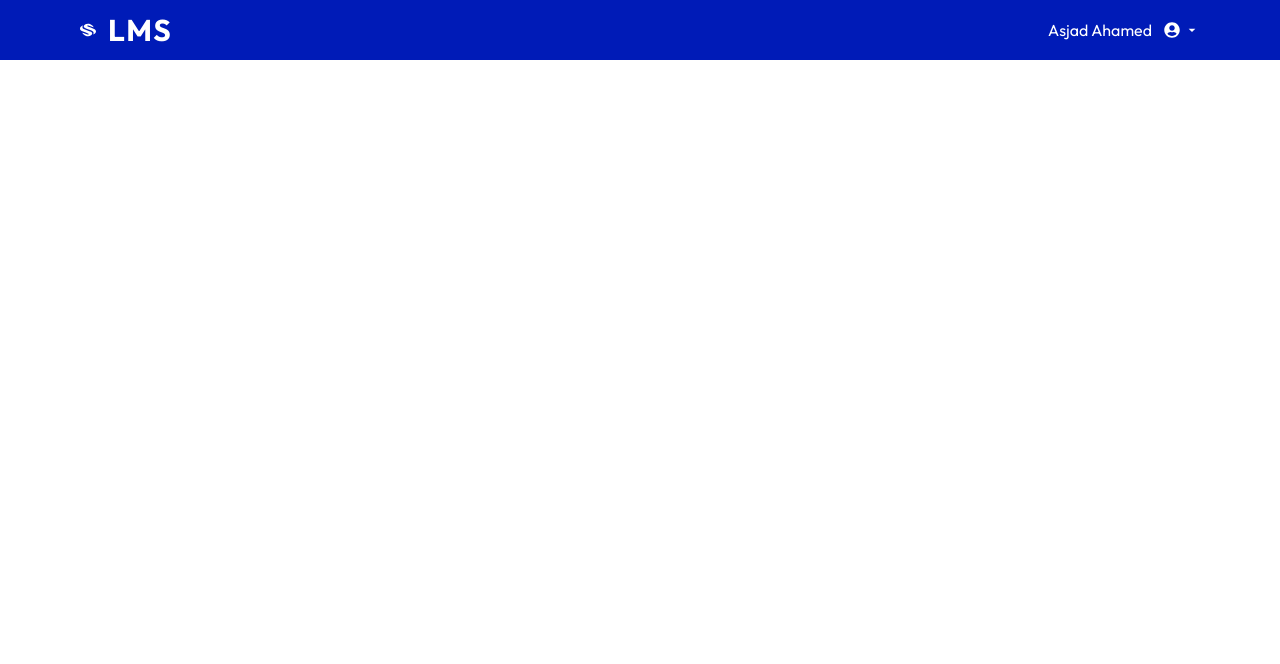
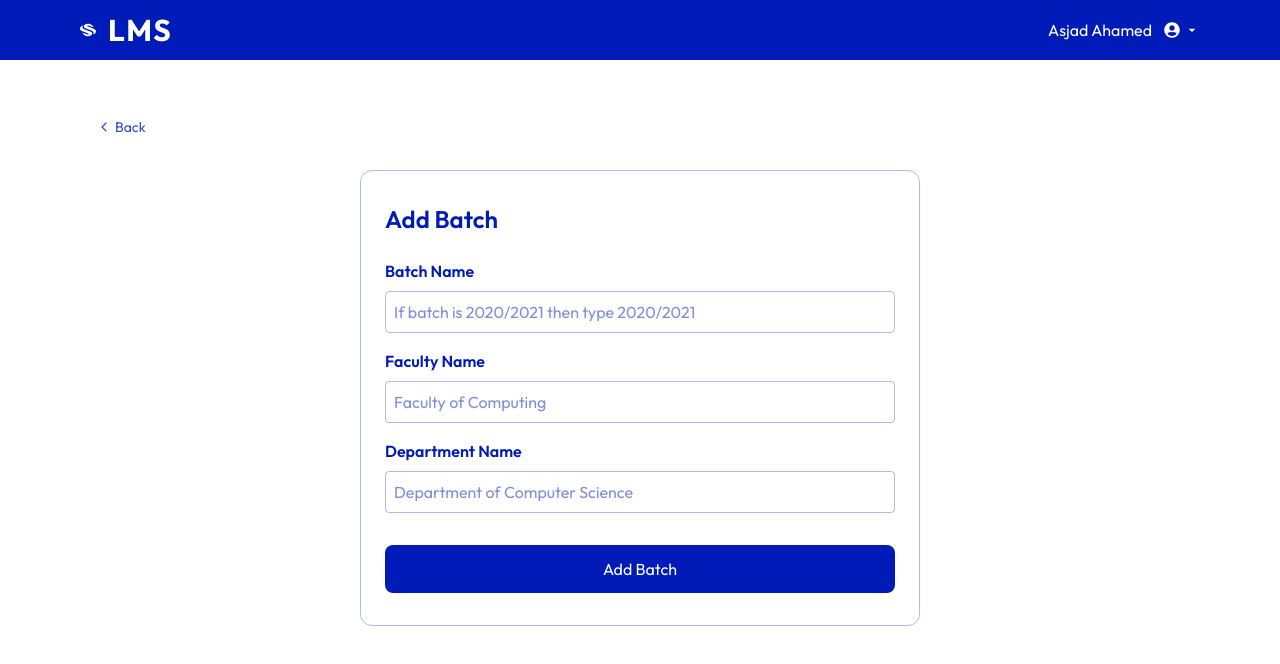
Before and after one commit to asjadahamed77/lms, a React (Vite) app in the folder frontend/: page /admin/batch-management/add-batch in a window 1280 px wide. Shown: the top 664 px of the page. Built offline with nearby package versions, Linux system fonts and the light colour scheme.

Commit message:
Created UI for Add Batch

```diff
--- a/frontend/src/pages/admin/batchManagement/AddBatch.jsx
+++ b/frontend/src/pages/admin/batchManagement/AddBatch.jsx
@@ -1,9 +1,57 @@
 import React from 'react'
+import { useNavigate } from 'react-router-dom';
+import { IoChevronBackSharp } from "react-icons/io5";
 
 const AddBatch = () => {
+  const navigate = useNavigate()
+
+  const submitHandler = (e) => {
+    e.preventDefault();
+
+  }
+
   return (
-    <div>
+    <div className='py-8 md:py-12'>
+      <button onClick={()=>navigate('/admin/batch-management')} className='flex items-center gap-1 text-sm mb-6 cursor-pointer  text-primaryColor/80 border border-transparent hover:border-primaryColor/80 px-4 py-2 rounded-full transition-all duration-300 ease-in-out hover:bg-primaryColor/10'>
+<p>
+        <IoChevronBackSharp className='' />
+</p>
+<p>Back</p>
+      </button>
+      <div className='w-full sm:w-3/4 md:w-1/2  mx-auto border rounded-xl border-primaryColor/30 px-2 sm:px-4 md:px-6 py-8 '>
+          <h1 className='text-2xl font-semibold'>Add Batch</h1>
+         <form onSubmit={submitHandler} className='flex flex-col gap-4 mt-6'>
+         <div className='flex flex-col  gap-2 '>
+          <label className="font-semibold">Batch Name</label>
+          <input
+              type="text"
+              placeholder="If batch is 2020/2021 then type 2020/2021"
+              className="p-2 w-full rounded border border-primaryColor/30"
+              required
+            />
+          </div>
+          <div className='flex flex-col  gap-2 '>
+          <label className="font-semibold">Faculty Name</label>
+          <input
+              type="text"
+              placeholder="Faculty of Computing"
+              className="p-2 w-full rounded border border-primaryColor/30"
+              required
+            />
+          </div>
+          <div className='flex flex-col  gap-2 '>
+          <label className="font-semibold">Department Name</label>
+          <input
+              type="text"
+              placeholder="Department of Computer Science"
+              className="p-2 w-full rounded border border-primaryColor/30"
+              required
+            />
+          </div>
+          <button type='submit' className="bg-primaryColor py-3 text-white w-full rounded-lg  mt-4 cursor-pointer hover:bg-primaryColor/80 duration-300 transition-all ease-in-out">Add Batch</button>
+         </form>
 
+      </div>
     </div>
   )
 }
--- a/frontend/src/pages/common/Login.jsx
+++ b/frontend/src/pages/common/Login.jsx
@@ -36,7 +36,7 @@ const Login = () => {
             />
           </div>
         </div>
-        <button className="bg-primaryColor py-3 text-white w-full rounded-lg sm:rounded-xl mt-6 cursor-pointer hover:bg-primaryColor/80 duration-300 transition-all ease-in-out">Login</button>
+        <button type="submit" className="bg-primaryColor py-3 text-white w-full rounded-lg sm:rounded-xl mt-6 cursor-pointer hover:bg-primaryColor/80 duration-300 transition-all ease-in-out">Login</button>
         <Link to={'/forgot-password'} className="hover:text-primaryColor/80 duration-300 transition-all ease-in-out text-sm hover:underline">
         <p className="mt-4">forgot password?</p>
         </Link>
```
